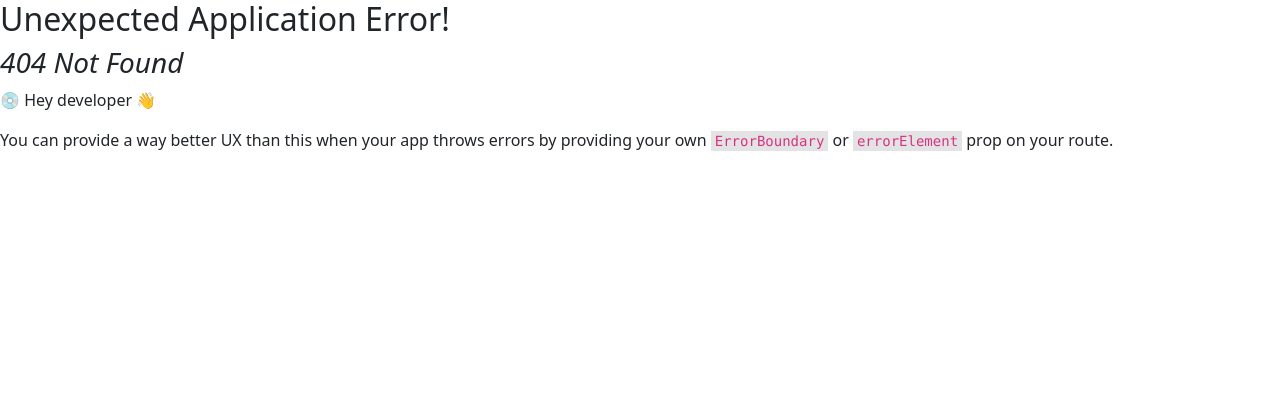
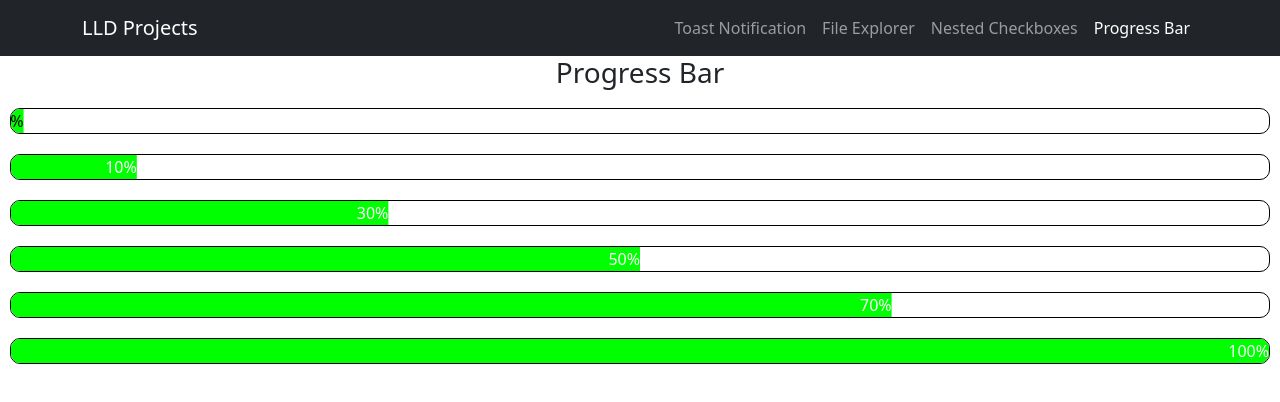
Before and after one commit to nareshb7/LLD-Projects, a React (Vite) app: page /LLD-Projects/progress-bar in a window 1280 px wide. Before the commit this address had no page. Shown: the top 402 px of the page. Built offline with nearby package versions, Linux system fonts and the light colour scheme.

Commit message:
Progress bar project added

```diff
--- /dev/null
+++ b/src/projects/progressBar/index.tsx
@@ -0,0 +1,43 @@
+import React, { useEffect, useState } from "react";
+import "./style.css";
+
+interface BarProps {
+  progress: number;
+}
+
+const Bar = ({ progress }: BarProps) => {
+  const [value, setValue] = useState(0);
+
+  useEffect(() => {
+    setTimeout(() => {
+      setValue(progress);
+    }, 100);
+  }, []);
+  return (
+    <div className="outer-box">
+      <div
+        className="inner-box"
+        style={{
+          transform: `translateX(-${100 - value}%)`,
+          color: progress > 5 ? "#fff" : "#000",
+        }}
+      >
+        {value}%
+      </div>
+    </div>
+  );
+};
+
+const ProgressBar = () => {
+  const bars = [1, 10, 30, 50, 70, 100];
+  return (
+    <div className="progress-bar">
+      <h3>Progress Bar</h3>
+      {bars.map((bar) => (
+        <Bar key={bar} progress={bar} />
+      ))}
+    </div>
+  );
+};
+
+export default ProgressBar;
--- /dev/null
+++ b/src/projects/progressBar/style.css
@@ -0,0 +1,12 @@
+.progress-bar .outer-box {
+    border: 1px solid #000;
+    border-radius: 10px;
+    overflow: hidden;
+    margin: 10px;
+}
+
+.progress-bar .inner-box {
+    background-color: #0f0;
+    text-align: right;
+    transition: 0.5s ease-in;
+}
--- a/src/routes/config.ts
+++ b/src/routes/config.ts
@@ -1,5 +1,6 @@
 import FileExplorer from "../projects/fileExplorer";
 import NestedCheckbox from "../projects/nestedCheckboxes";
+import ProgressBar from "../projects/progressBar";
 import ToastNotification from "../projects/toastNotification";
 
 export interface Project {
@@ -27,5 +28,11 @@ export const projectsConfig: Project[] = [
     name: "Nested Checkboxes",
     path:'nested-checkboxes',
     Component: NestedCheckbox
+  },
+  {
+    id: 3,
+    name: "Progress Bar",
+    path:'progress-bar',
+    Component: ProgressBar
   }
 ];
```
